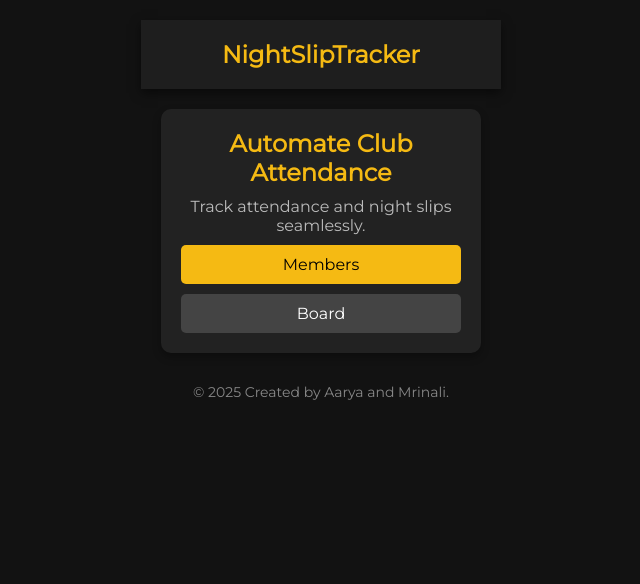
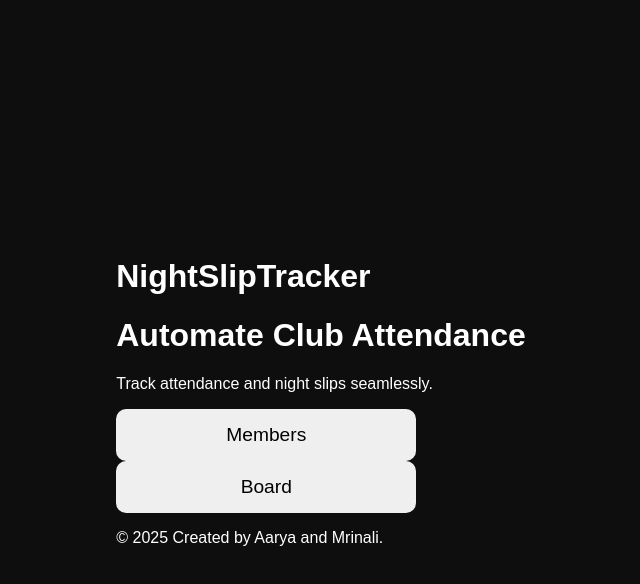
Before and after one commit to Red2Ninja/mini_project, a React (Vite) app: page / in a window 1280 px wide. Shown: the top 584 px of the page, without its empty margins (319-959 px from the left). Built offline with nearby package versions, Linux system fonts and the light colour scheme; a web font is replaced by a local one.

Commit message:
Update styles.css
styled the UI

```diff
--- a/src/styles.css
+++ b/src/styles.css
@@ -1,79 +1,67 @@
-
-* {
+body {
+  margin: 0;
   padding: 0;
-  margin: 0;
-  box-sizing: border-box;
-  font-family: "Montserrat", sans-serif;
+  background-color: #0e0e0e;
+  color: white;
+  font-family: Arial, sans-serif;
+  display: flex;
+  justify-content: center;
+  align-items: center;
+  height: 100vh;
 }
-body {
-  background: #121212;
-  color: white;
-  padding: 20px;
+.container {
+  display: flex;
+  align-items: center;
+  max-width: 900px;
+  width: 100%;
+}
+.illustration {
+  width: 400px;
+  height: auto;
+  flex-shrink: 0;
+}
+.content {
+  flex-grow: 1;
+  margin-left: 40px;
+  text-align: left;
+}
+.heading, .subtext {
+  font-size: 2.5rem;
+  margin-bottom: 10px;
+  border-bottom: 2px solid white;
+  padding-bottom: 20px;
+  width: 100%;
+  display: block;
+  text-align: center;
+}
+.subtext {
+  font-size: 1.2rem;
+  color: #bbb;
+  margin-bottom: 20px;
+  padding-bottom: 20px;
+}
+.buttons {
+  margin-top: 20px;
   display: flex;
   flex-direction: column;
+  gap: 15px;
   align-items: center;
-  min-height: 100vh;
 }
-
-.header {
-  background: #1e1e1e;
+.btn {
+  padding: 15px;
   width: 100%;
-  padding: 20px;
-  text-align: center;
-  box-shadow: 0px 4px 10px rgba(0, 0, 0, 0.5);
-}
-
-.header-title {
-  color: #f5ba13;
-  font-size: 24px;
-}
-
-.note {
-  background: #222;
+  max-width: 300px;
+  border: none;
   border-radius: 10px;
-  box-shadow: 0 4px 8px rgba(0, 0, 0, 0.3);
-  padding: 20px;
-  width: 320px;
-  margin: 20px;
+  font-size: 1.2rem;
+  cursor: pointer;
   text-align: center;
 }
-
-.note h1 {
-  font-size: 1.5em;
-  margin-bottom: 10px;
-  color: #f5ba13;
+.btn-members {
+  background-color: rgb(27, 26, 26);
+  color: white;
 }
-
-.note p {
-  font-size: 1em;
-  color: #bbb;
-}
-
-.btn {
-  display: block;
-  width: 100%;
-  padding: 10px;
-  margin-top: 10px;
-  border: none;
-  border-radius: 5px;
-  font-size: 16px;
-  cursor: pointer;
-}
-
-.primary {
-  background: #f5ba13;
+.btn-board {
+  background-color:whitesmoke;
   color: black;
 }
-
-.secondary {
-  background: #444;
-  color: white;
-}
-
-.footer {
-  text-align: center;
-  margin-top: auto;
-  padding: 10px;
-  font-size: 14px;
-  color: #888;
-}
```
